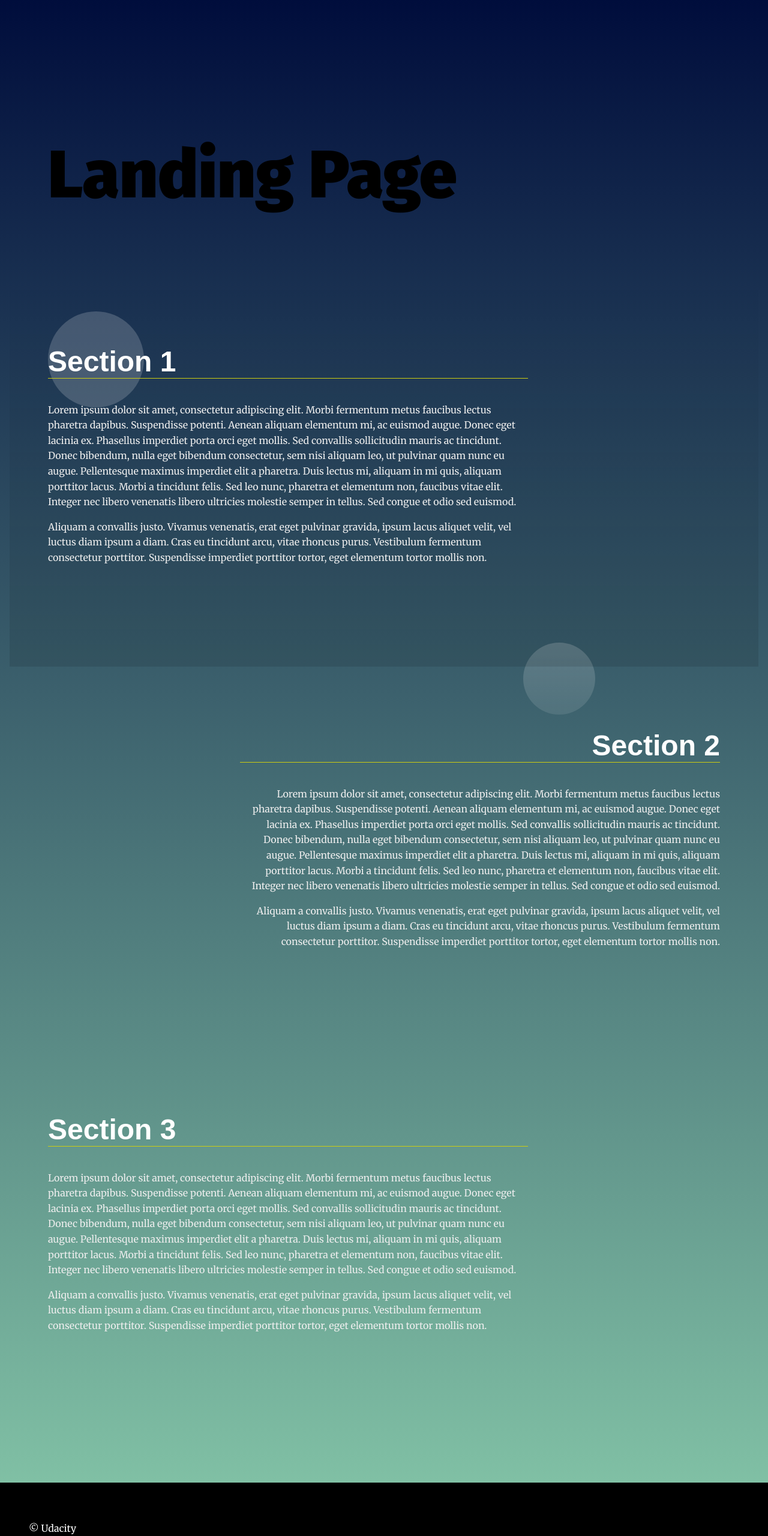
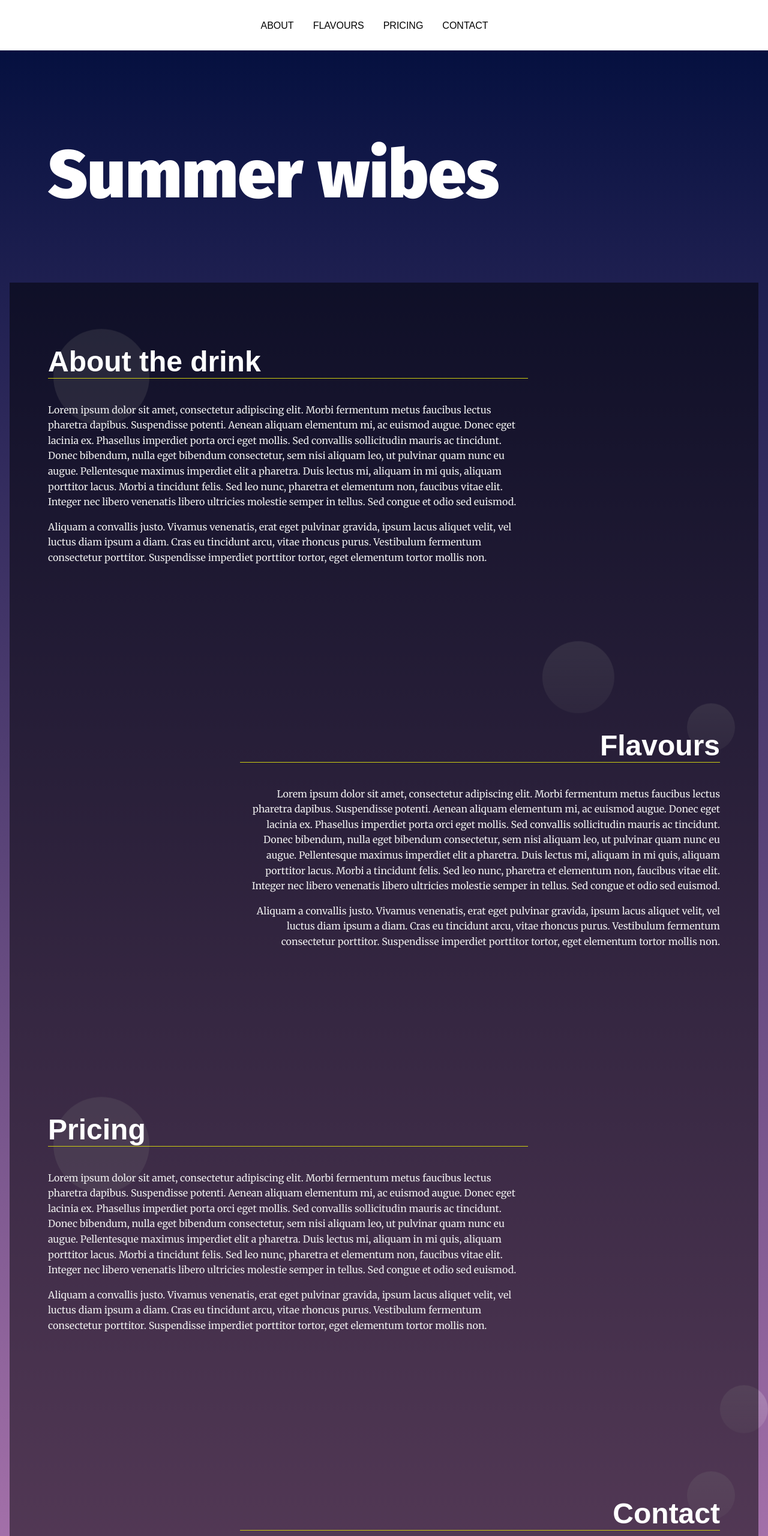
Before and after one commit to fridabrodin/landingpage, a plain HTML site: page index.html in a window 1280 px wide. Shown: the top 2560 px of the page at 60% size. Drawn offline with Linux system fonts and the light colour scheme.

Commit message:
Added active states for clicks and scroll

```diff
--- a/css/styles.css
+++ b/css/styles.css
@@ -12,18 +12,18 @@
 /* ---- Base Rules ---- */
 body {
     background: rgb(136,203,171);
-    background: linear-gradient(0deg, rgba(136,203,171,1) 0%, rgba(0,13,60,1) 100%);
+    background: linear-gradient(0deg, rgba(208,139,199,1) 0%, rgba(0,13,60,1) 100%);
     margin: 0;
     font-family: 'Merriweather', serif;
     color: black;
 }
-
 
 /* Typeography General*/
 h1 {
     font-family: 'Fira Sans', sans-serif;
     font-size: 3em;
     margin: 2em 1rem;
+    color: #fff;
 }
 
 @media only screen and (min-width: 35em){
@@ -60,18 +60,27 @@ section {
     min-height: 80vh;
 }
 
-
 /* ---- Module Rules ---- */
 
 /* Navigation Styles*/
+
 .navbar__menu ul {
     padding-left: 0;
     margin: 0;
-    text-align: right;
+    text-align: center;
+    padding: 32px;
 }
 
 .navbar__menu li {
     display: inline-block;
+    margin-right: 32px;
+    text-transform: uppercase;
+}
+
+.navbar__menu a {
+    text-decoration: none;
+    color: #000;
+    font-family: 'Oxygen', Sans-Serif;
 }
 
 .navbar__menu .menu__link {
@@ -107,7 +116,6 @@ section {
 .page__footer p{
     color: #fff;
 }
-
 
 /* ---- Theme Rules ---- */
 /* Landing Container Styles */
@@ -189,13 +197,11 @@ section:nth-of-type(3n + 1) .landing__container::after {
     transition: ease 0.5s all;
 }
 
-
 /* ---- Theme State Rules ---- */
 /* Section Active Styles */
 /* Note: your-active-class class is applied through javascript. You should update the class here and in the index.html to what you set in your javascript file.  */
 section.your-active-class {
-    background: rgb(0, 0, 0);
-    background: linear-gradient(0deg, rgba(0, 0, 0, 0.1) 0%, rgba(0, 0, 0, 0) 100%);
+    background: rgba(0, 0, 0, .5);
 }
 
 section.your-active-class .landing__container::before {
--- a/index.html
+++ b/index.html
@@ -4,7 +4,7 @@
   <meta charset="UTF-8">
   <meta name="viewport" content="width=device-width, initial-scale=1.0">
   <meta http-equiv="X-UA-Compatible" content="ie=edge">
-  <title>Manipulating the DOM</title>
+  <title>Summer Wibes | A drink for your thirst</title>
   <!-- Load Google Fonts -->
   <link href="https://fonts.googleapis.com/css?family=Fira+Sans:900|Merriweather&display=swap" rel="stylesheet">  <!-- Load Styles -->
   <link href="css/styles.css" rel="stylesheet">
@@ -13,38 +13,46 @@
   <!-- HTML Follows BEM naming conventions
   IDs are only used for sections to connect menu achors to sections -->
   <header class="page__header">
-    <nav class="navbar__menu">
+    <nav class="navbar__menu" id="navigation">
       <!-- Navigation starts as empty UL that will be populated with JS -->
       <ul id="navbar__list"></ul>
     </nav>
   </header>
   <main>
     <header class="main__hero">
-      <h1>Landing Page </h1>
+      <h1>Summer wibes</h1>
     </header>
     <!-- Each Section has an ID (used for the anchor) and
     a data attribute that will populate the li node.
     Adding more sections will automatically populate nav.
     The first section is set to active class by default -->
-    <section id="section1" data-nav="Section 1" class="your-active-class">
+    <section id="section1" data-nav="About" class="your-active-class">
       <div class="landing__container">
-        <h2>Section 1</h2>
+        <h2>About the drink</h2>
         <p>Lorem ipsum dolor sit amet, consectetur adipiscing elit. Morbi fermentum metus faucibus lectus pharetra dapibus. Suspendisse potenti. Aenean aliquam elementum mi, ac euismod augue. Donec eget lacinia ex. Phasellus imperdiet porta orci eget mollis. Sed convallis sollicitudin mauris ac tincidunt. Donec bibendum, nulla eget bibendum consectetur, sem nisi aliquam leo, ut pulvinar quam nunc eu augue. Pellentesque maximus imperdiet elit a pharetra. Duis lectus mi, aliquam in mi quis, aliquam porttitor lacus. Morbi a tincidunt felis. Sed leo nunc, pharetra et elementum non, faucibus vitae elit. Integer nec libero venenatis libero ultricies molestie semper in tellus. Sed congue et odio sed euismod.</p>
 
         <p>Aliquam a convallis justo. Vivamus venenatis, erat eget pulvinar gravida, ipsum lacus aliquet velit, vel luctus diam ipsum a diam. Cras eu tincidunt arcu, vitae rhoncus purus. Vestibulum fermentum consectetur porttitor. Suspendisse imperdiet porttitor tortor, eget elementum tortor mollis non.</p>
       </div>
     </section>
-    <section id="section2" data-nav="Section 2">
+    <section id="section2" data-nav="Flavours">
       <div class="landing__container">
-        <h2>Section 2</h2>
+        <h2>Flavours</h2>
         <p>Lorem ipsum dolor sit amet, consectetur adipiscing elit. Morbi fermentum metus faucibus lectus pharetra dapibus. Suspendisse potenti. Aenean aliquam elementum mi, ac euismod augue. Donec eget lacinia ex. Phasellus imperdiet porta orci eget mollis. Sed convallis sollicitudin mauris ac tincidunt. Donec bibendum, nulla eget bibendum consectetur, sem nisi aliquam leo, ut pulvinar quam nunc eu augue. Pellentesque maximus imperdiet elit a pharetra. Duis lectus mi, aliquam in mi quis, aliquam porttitor lacus. Morbi a tincidunt felis. Sed leo nunc, pharetra et elementum non, faucibus vitae elit. Integer nec libero venenatis libero ultricies molestie semper in tellus. Sed congue et odio sed euismod.</p>
 
         <p>Aliquam a convallis justo. Vivamus venenatis, erat eget pulvinar gravida, ipsum lacus aliquet velit, vel luctus diam ipsum a diam. Cras eu tincidunt arcu, vitae rhoncus purus. Vestibulum fermentum consectetur porttitor. Suspendisse imperdiet porttitor tortor, eget elementum tortor mollis non.</p>
       </div>
     </section>
-    <section id="section3" data-nav="Section 3">
+    <section id="section3" data-nav="Pricing">
       <div class="landing__container">
-        <h2>Section 3</h2>
+        <h2>Pricing</h2>
+        <p>Lorem ipsum dolor sit amet, consectetur adipiscing elit. Morbi fermentum metus faucibus lectus pharetra dapibus. Suspendisse potenti. Aenean aliquam elementum mi, ac euismod augue. Donec eget lacinia ex. Phasellus imperdiet porta orci eget mollis. Sed convallis sollicitudin mauris ac tincidunt. Donec bibendum, nulla eget bibendum consectetur, sem nisi aliquam leo, ut pulvinar quam nunc eu augue. Pellentesque maximus imperdiet elit a pharetra. Duis lectus mi, aliquam in mi quis, aliquam porttitor lacus. Morbi a tincidunt felis. Sed leo nunc, pharetra et elementum non, faucibus vitae elit. Integer nec libero venenatis libero ultricies molestie semper in tellus. Sed congue et odio sed euismod.</p>
+
+        <p>Aliquam a convallis justo. Vivamus venenatis, erat eget pulvinar gravida, ipsum lacus aliquet velit, vel luctus diam ipsum a diam. Cras eu tincidunt arcu, vitae rhoncus purus. Vestibulum fermentum consectetur porttitor. Suspendisse imperdiet porttitor tortor, eget elementum tortor mollis non.</p>
+      </div>
+    </section>
+    <section id="section4" data-nav="Contact">
+      <div class="landing__container">
+        <h2>Contact</h2>
         <p>Lorem ipsum dolor sit amet, consectetur adipiscing elit. Morbi fermentum metus faucibus lectus pharetra dapibus. Suspendisse potenti. Aenean aliquam elementum mi, ac euismod augue. Donec eget lacinia ex. Phasellus imperdiet porta orci eget mollis. Sed convallis sollicitudin mauris ac tincidunt. Donec bibendum, nulla eget bibendum consectetur, sem nisi aliquam leo, ut pulvinar quam nunc eu augue. Pellentesque maximus imperdiet elit a pharetra. Duis lectus mi, aliquam in mi quis, aliquam porttitor lacus. Morbi a tincidunt felis. Sed leo nunc, pharetra et elementum non, faucibus vitae elit. Integer nec libero venenatis libero ultricies molestie semper in tellus. Sed congue et odio sed euismod.</p>
 
         <p>Aliquam a convallis justo. Vivamus venenatis, erat eget pulvinar gravida, ipsum lacus aliquet velit, vel luctus diam ipsum a diam. Cras eu tincidunt arcu, vitae rhoncus purus. Vestibulum fermentum consectetur porttitor. Suspendisse imperdiet porttitor tortor, eget elementum tortor mollis non.</p>
@@ -54,6 +62,6 @@
   <footer class="page__footer">
     <p>&copy Udacity</p>
   </footer>
-
+  <script src="js/app.js"></script>
 </body>
 </html>
--- a/js/app.js
+++ b/js/app.js
@@ -14,42 +14,95 @@
 */
 
 /**
- * Define Global Variables
+ *
+ * Global variables
  *
 */
 
+const sections = document.querySelectorAll("section");
+const nav = document.querySelector("#navbar__list");
+const links = document.anchor;
 
 /**
- * End Global Variables
- * Start Helper Functions
+ *
+ *
  *
 */
 
-
-
 /**
- * End Helper Functions
- * Begin Main Functions
+ *
+ * Main functions
  *
 */
 
-// build the nav
+// To build the nav, we need to loop through all sections
 
+for (let i = 0; i < sections.length; i++) {
+  // Create a new list item and add it to the nav
+  newListItem = document.createElement("li");
+  nav.appendChild(newListItem);
+  // Create a new anchor, att the data-nav and section ID
+  newAnchor = document.createElement("a");
+  newAnchor.textContent = sections[i].getAttribute("data-nav");
+  let linkHref = sections[i].getAttribute("id");
+  // Add href so that the anchor is clickable, and the anchor to the list
+  newAnchor.setAttribute("href", `#${linkHref}`);
+  newListItem.appendChild(newAnchor);
+}
 
-// Add class 'active' to section when near top of viewport
+// Scroll to section on click
 
+nav.addEventListener("click", function (event) {
+  //To just have one active section with the class, we need to remove the class first with a loop
+  removeAllActiveClass();
+  event.preventDefault();
+  // Get the active section, add scroll and active class
+  const section = document.querySelector(event.target.getAttribute("href"));
+  section.scrollIntoView({ behavior: "smooth" });
+  addActiveClass(section);
+});
 
-// Scroll to anchor ID using scrollTO event
+// Check if element is at top of viewport
 
+function isInViewport(element) {
+  const rect = element.getBoundingClientRect();
+  return (
+    rect.top >= 0 &&
+    rect.left >= 0 &&
+    rect.bottom <= (window.innerHeight || document.documentElement.clientHeight) &&
+    rect.right <= (window.innerWidth || document.documentElement.clientWidth)
+  );
+}
+
+// If element is in viewport, we want to style it
+
+document.addEventListener("scroll", function () {
+  // Loop and remove active class
+  for (let i = 0; i < sections.length; i++) {
+    removeActiveClass(sections[i]);
+    // Add class active to section when in viewport
+    if (isInViewport(sections[i])) {
+      addActiveClass(sections[i]);
+    }
+  }
+});
+
+function removeAllActiveClass() {
+  for (let i = 0; i < sections.length; i++) {
+    sections[i].classList.remove("your-active-class");
+  }
+}
+
+function removeActiveClass(section) {
+  section.classList.remove("your-active-class");
+}
+
+function addActiveClass(section) {
+  section.classList.add("your-active-class");
+}
 
 /**
- * End Main Functions
- * Begin Events
+ *
+ * End main functions
  *
 */
-
-// Build menu
-
-// Scroll to section on link click
-
-// Set sections as active
```
